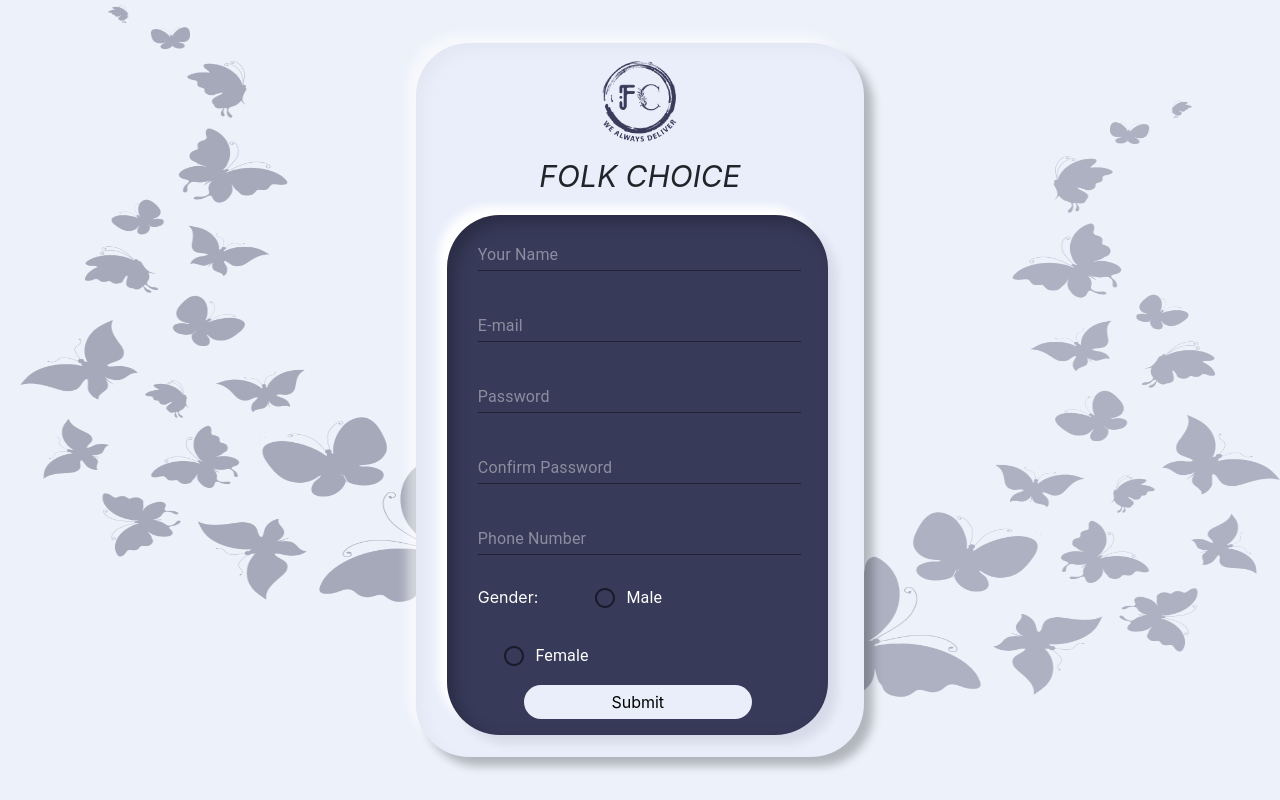
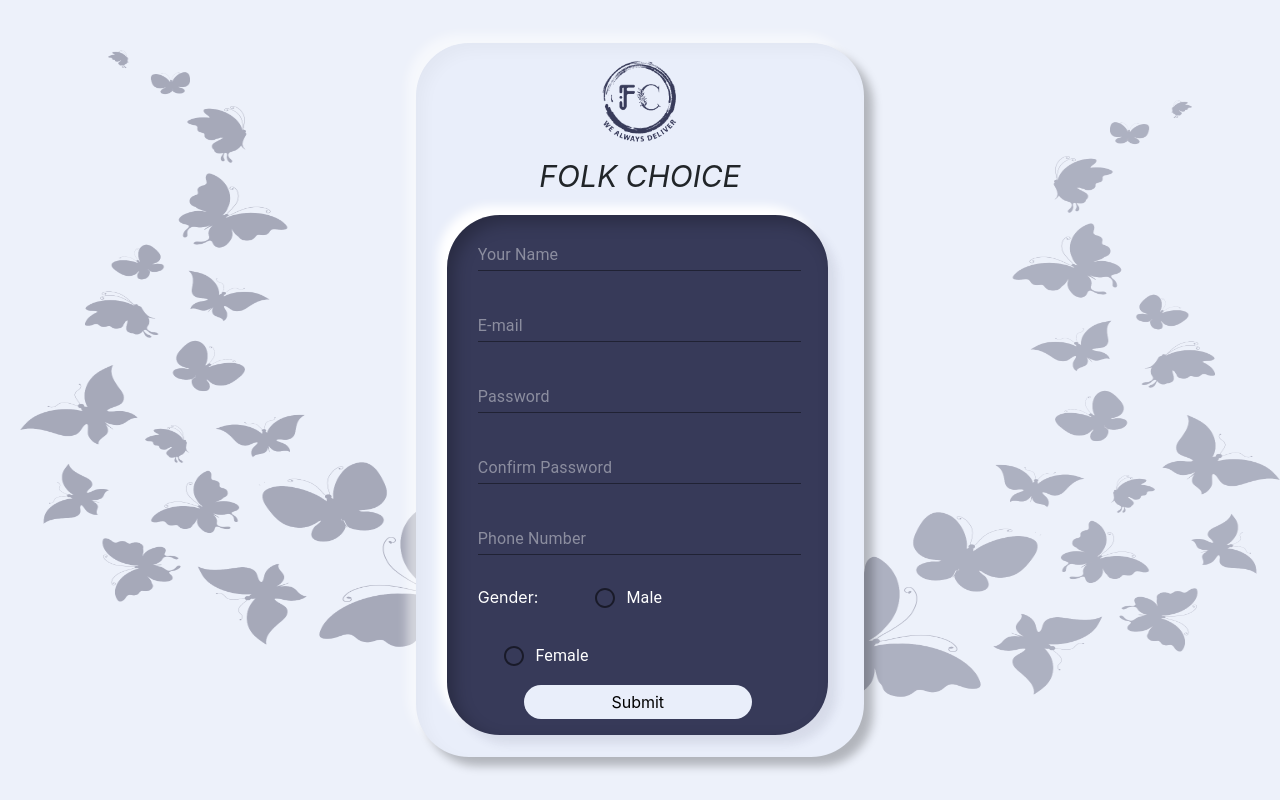
Before and after one commit to sayashchaudhary/folkchoice-frontend, a React (Create React App) app: page /#/register in a window 1280 px wide. Built offline with nearby package versions, Linux system fonts and the light colour scheme.

Commit message:
minor changes

```diff
--- a/src/assets/scss/components/_register.scss
+++ b/src/assets/scss/components/_register.scss
@@ -15,7 +15,7 @@
   content: "";
   background-color: $color-primary;
   background-image: url('../../images/background.png');
-  background-position: 20px 5px;
+  background-position: 20px 50px;
   background-size: 500px 600px;
   background-repeat: no-repeat;
   top: 0;
@@ -134,6 +134,9 @@
   .background {
     display: none;
   }
+  .gender{
+    display: none;
+  }
   .input {
     width: 90%;
     padding-top: 10px;
@@ -144,6 +147,9 @@
 @media only screen and (min-width: 320px) and (max-width: 568px) {
   .inner-card {
     height: 80%
+  }
+  .gender{
+    display: none;
   }
   .outer-card {
     height: 90%;
```
